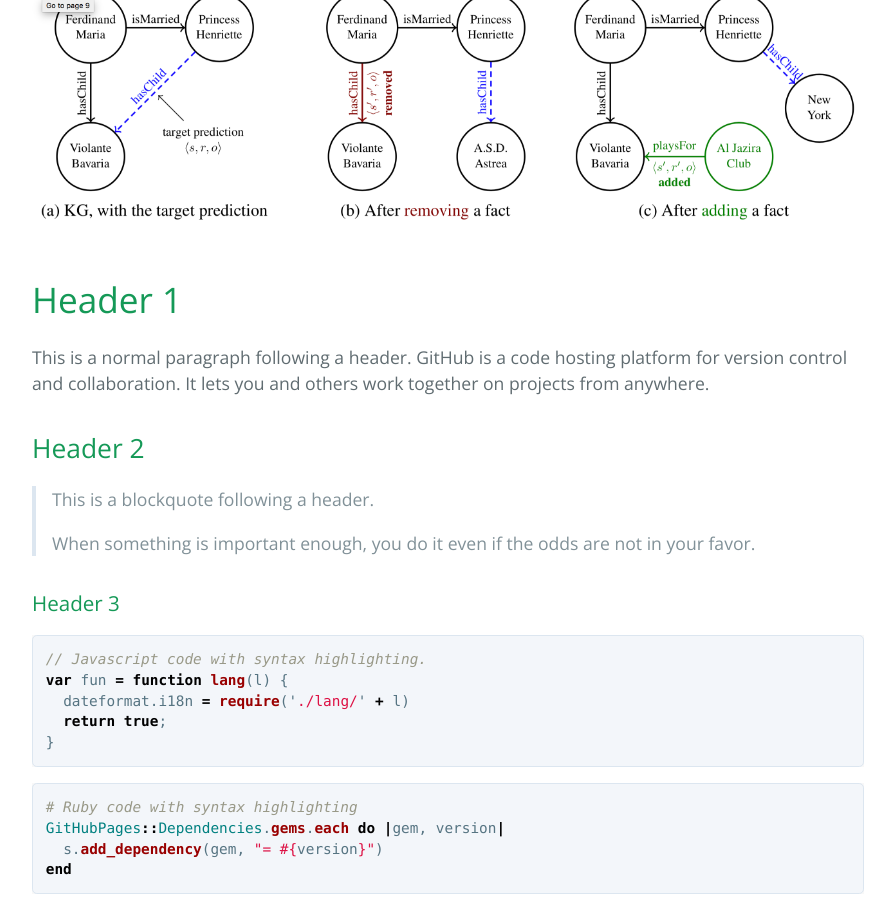
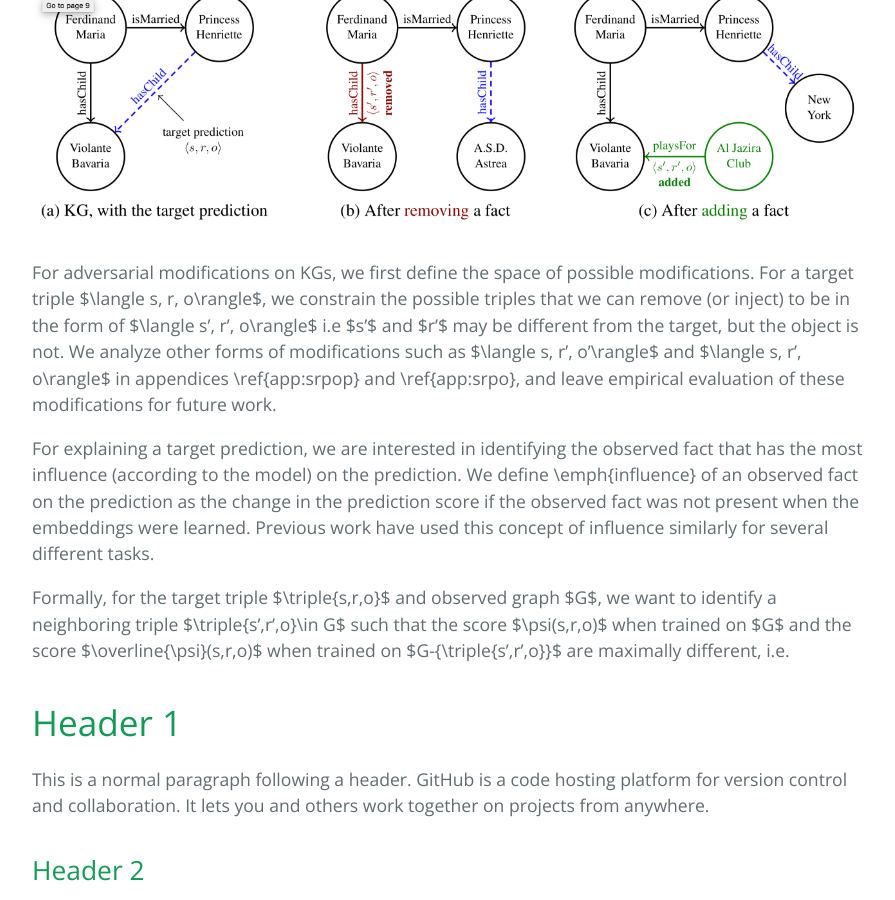
Before and after one commit to pouyapez/criage, a Jekyll site: the page built from index.md, in a window 1280 px wide and 900 px high, scrolled down 1079 px. Shown: the whole window, without its empty margins (192-1087 px from the left). Built offline with Jekyll 4.4.1, drawn with Linux system fonts in a browser that asks for light colours.

Commit message:
Update index.md

```diff
--- a/index.md
+++ b/index.md
@@ -4,10 +4,21 @@ layout: default
 <p align="justify">
 Representing entities and relations in an embedding space is a well-studied approach for machine learning on relational data. Existing approaches, however, primarily focus on improving accuracy and overlook other aspects such as robustness and interpretability. In this paper, we propose adversarial modifications for link prediction models: identifying the fact to add into or remove from the knowledge graph that changes the prediction for a target fact after the model is retrained. Using these single modifications of the graph, we identify the most influential fact for a predicted link and evaluate the sensitivity of the model to the addition of fake facts. We introduce an efficient approach to estimate the effect of such modifications by approximating the change in the embeddings when the knowledge graph changes. To avoid the combinatorial search over all possible facts, we train a network to decode embeddings to their corresponding graph components, allowing the use of gradient-based optimization to identify the adversarial modification. We use these techniques to evaluate the robustness of link prediction models (by measuring sensitivity to additional facts), study interpretability through the facts most responsible for predictions (by identifying the most influential neighbors), and detect incorrect facts in the knowledge base.
 </p>
+
 # Criage
+
 * * *
+
 ![alt text](https://github.com/pouyapez/criage/blob/gh-pages/images/criage.png)
 
+For adversarial modifications on KGs, we first define the space of possible modifications.
+For a target triple $\langle s, r, o\rangle$, we constrain the possible triples that we can remove (or inject) to be in the form of $\langle s', r', o\rangle$ i.e $s'$ and $r'$ may be different from the target, but the object is not.
+We analyze other forms of modifications such as $\langle s, r', o'\rangle$ and $\langle s, r', o\rangle$ in appendices \ref{app:srpop} and \ref{app:srpo}, and leave empirical evaluation of these modifications for future work.
+
+For explaining a target prediction, we are interested in identifying the observed fact that has the most influence (according to the model) on the prediction.
+We define \emph{influence} of an observed fact on the prediction as the change in the prediction score if the observed fact was not present when the embeddings were learned. Previous work have used this concept of influence similarly for several different tasks.
+
+Formally, for the target triple $\triple{s,r,o}$ and observed graph $G$, we want to identify a neighboring triple $\triple{s',r',o}\in G$ such that the score $\psi(s,r,o)$ when trained on $G$ and the score $\overline{\psi}(s,r,o)$ when trained on $G-\{\triple{s',r',o}\}$ are maximally different, i.e.
 
 
 # Header 1
```
